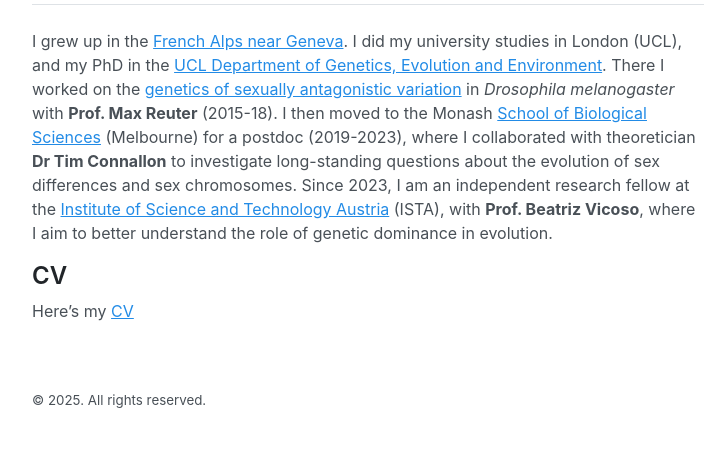
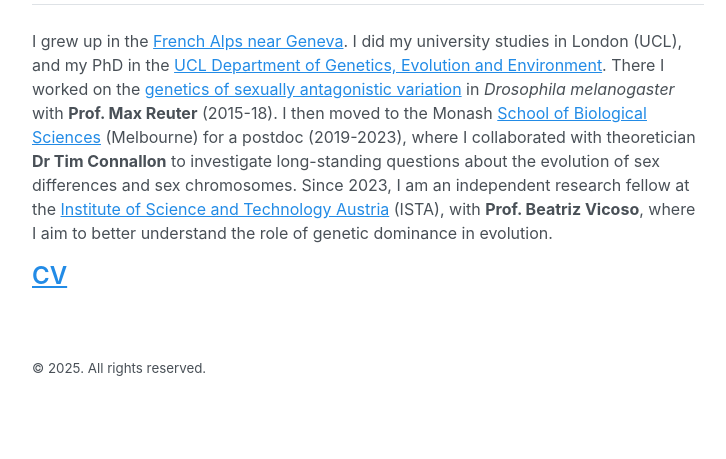
Before and after one commit to filruzicka/filruzicka.github.io, a Jekyll site: the page built from bio.md, in a window 1280 px wide. Shown: the part 474-933 px from the top of the page, without its empty margins (272-998 px from the left). Built offline with Jekyll 4.4.1, drawn with Linux system fonts in a browser that asks for light colours; after the commit the page ends 901 px from its top, so only the background shows below that.

Commit message:
Committing

```diff
--- a/bio.md
+++ b/bio.md
@@ -10,6 +10,4 @@ layout: page
 
 I grew up in the [French Alps near Geneva](https://en.wikipedia.org/wiki/Vovray-en-Bornes). I did my university studies in London (UCL), and my PhD in the [UCL Department of Genetics, Evolution and Environment](https://www.ucl.ac.uk/biosciences/gee). There I worked on the [genetics of sexually antagonistic variation](https://discovery.ucl.ac.uk/id/eprint/10064363/) in *Drosophila melanogaster* with **Prof. Max Reuter** (2015-18). I then moved to the Monash [School of Biological Sciences](https://www.monash.edu/science/schools/biological-sciences) (Melbourne) for a postdoc (2019-2023), where I collaborated with theoretician **Dr Tim Connallon** to investigate long-standing questions about the evolution of sex differences and sex chromosomes. Since 2023, I am an independent research fellow at the [Institute of Science and Technology Austria](https://ista.ac.at/home) (ISTA), with **Prof. Beatriz Vicoso**, where I aim to better understand the role of genetic dominance in evolution.
 
-## CV
-
-Here's my [CV](/assets/FilipRuzicka_CV.pdf)
+## [CV](/assets/FilipRuzicka_CV.pdf)
```
